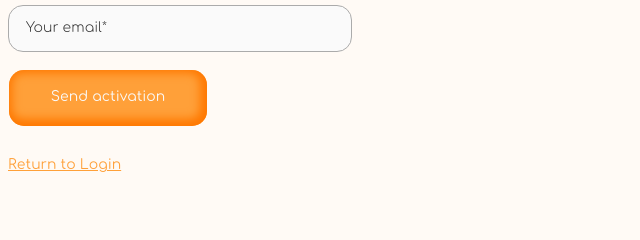
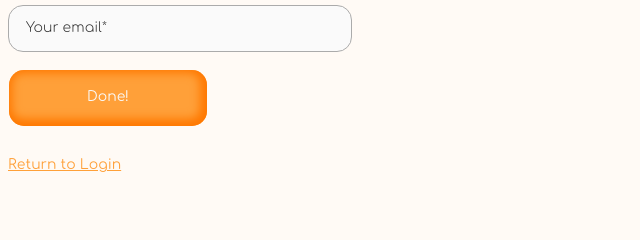
Before and after one commit to Voja85/Bolt_QR, a website: page pages/resend_activation.html in a window 1280 px wide. Shown: the part 198-438 px from the top of the page, 0-640 px from the left. Drawn offline with nearby package versions, Linux system fonts and the light colour scheme; files that its build step writes are made by us from their sources; files whose address does not match are found by name.

Commit message:
feature({resend_activation_done.html}):create  file

```diff
--- a/pages/resend_activation.html
+++ b/pages/resend_activation.html
@@ -64,7 +64,7 @@
             <form action="" class="section-form">
                 <input type="text" name="search" placeholder="Your email*">
             </form>
-            <button type="submit" id="reset" class="section-btn-lost">Send activation</button>
+            <button type="submit" id="reset" class="section-btn-lost">Done!</button>
             <p class="section-links">
                 <a href="" class="section-links-lost">Return to Login</a>
             </p>
```
Also changed, not shown: pages/resend_activation_done.html (added).
